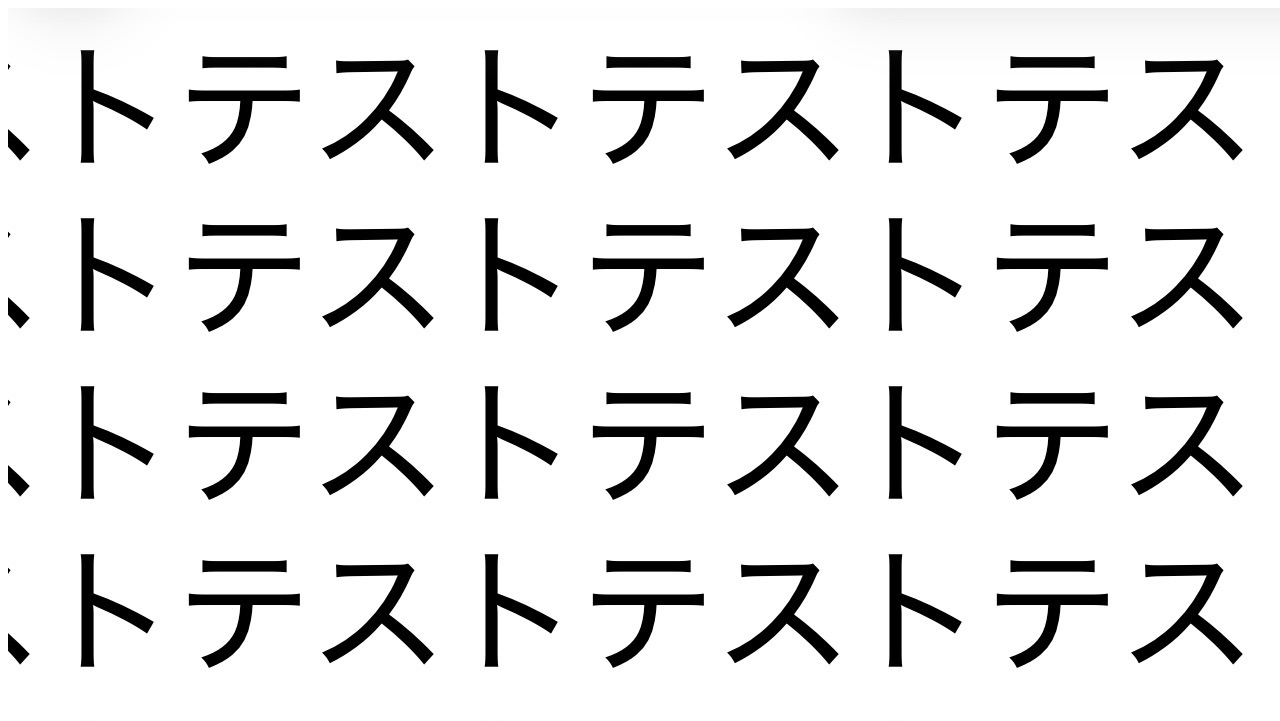
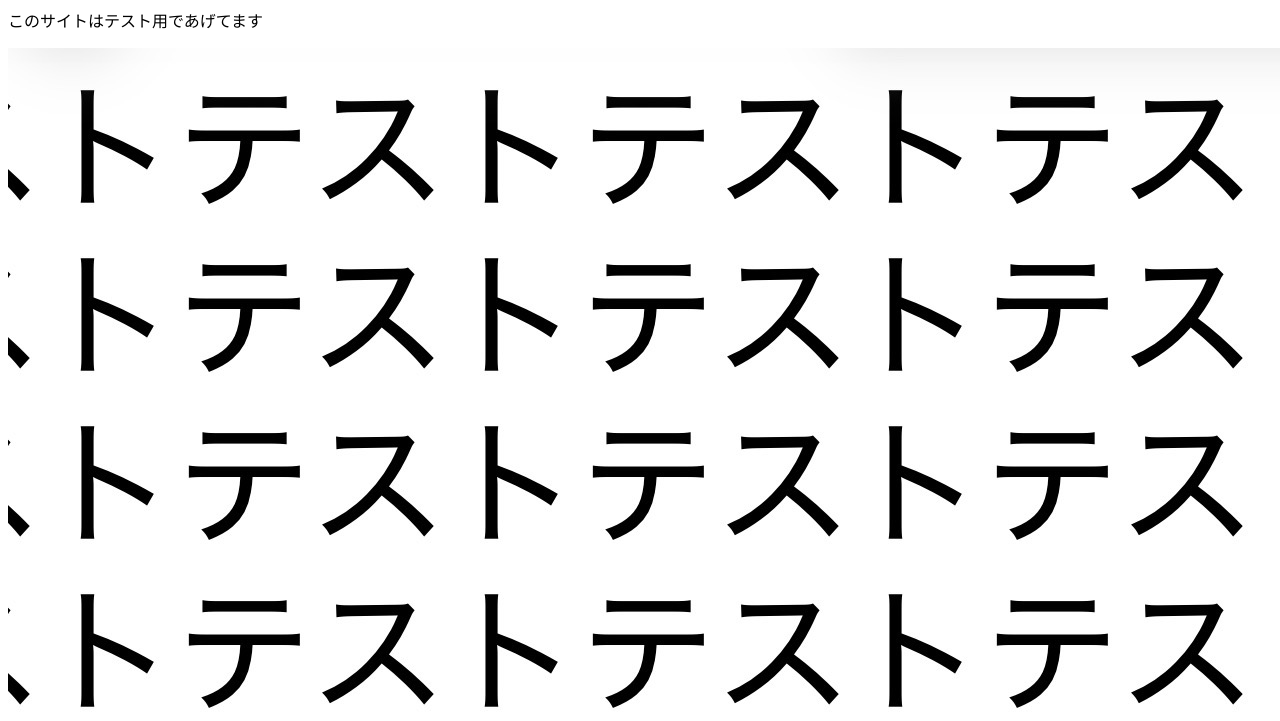
Before and after one commit to makiyyy/username.github.io, a plain HTML site: page index.html in a window 1280 px wide. Shown: the part 81-802 px from the top of the page. Drawn offline with Linux system fonts and the light colour scheme.

Commit message:
Add files via upload

```diff
--- a/index.html
+++ b/index.html
@@ -6,6 +6,7 @@
 </head>
 <body>
 <h1>テストォ</h1>
+<p>このサイトはテスト用であげてます</p>
   <img src="tesuto.jpg" alt="テスト画像">
 </body>
-/html>
+</html>
```
